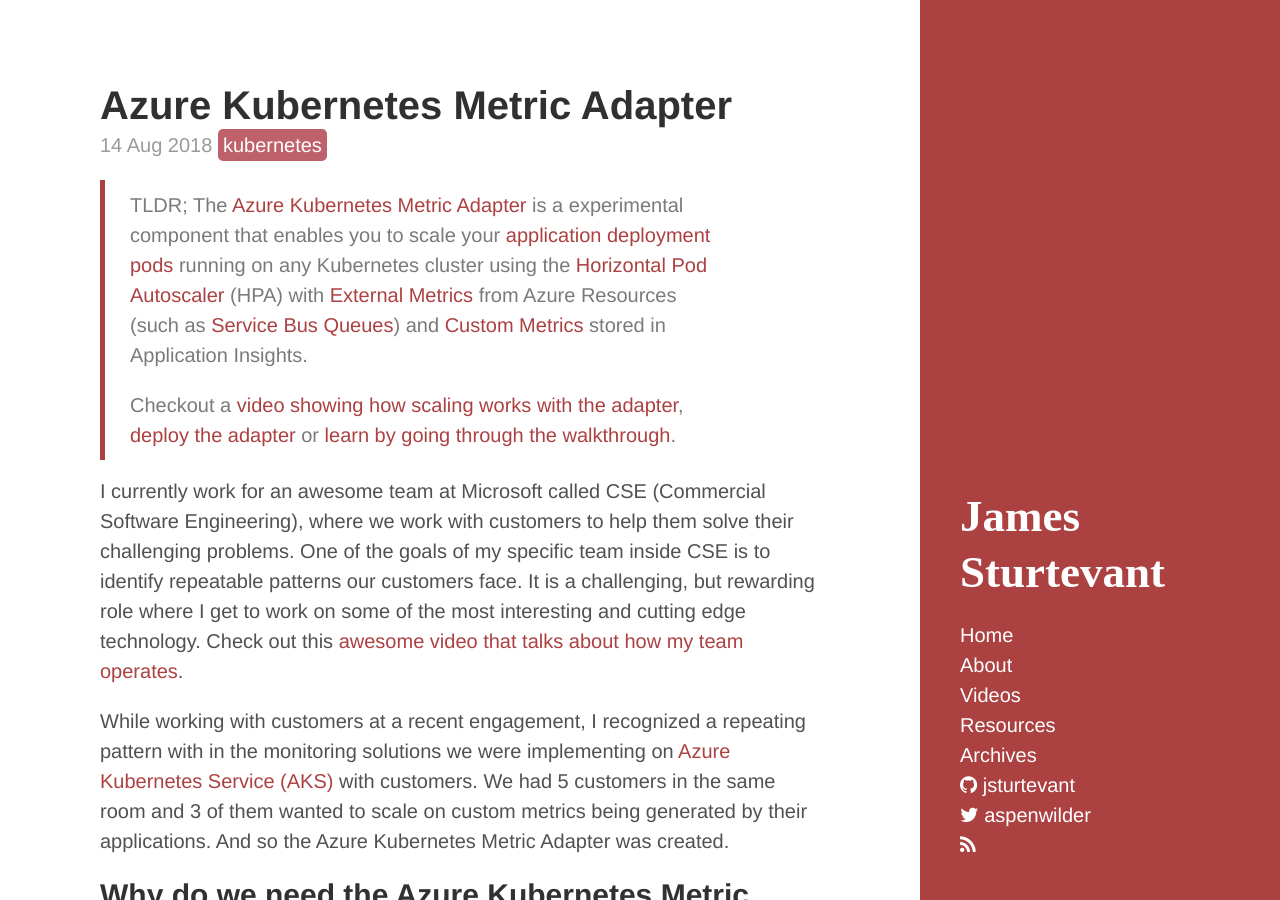
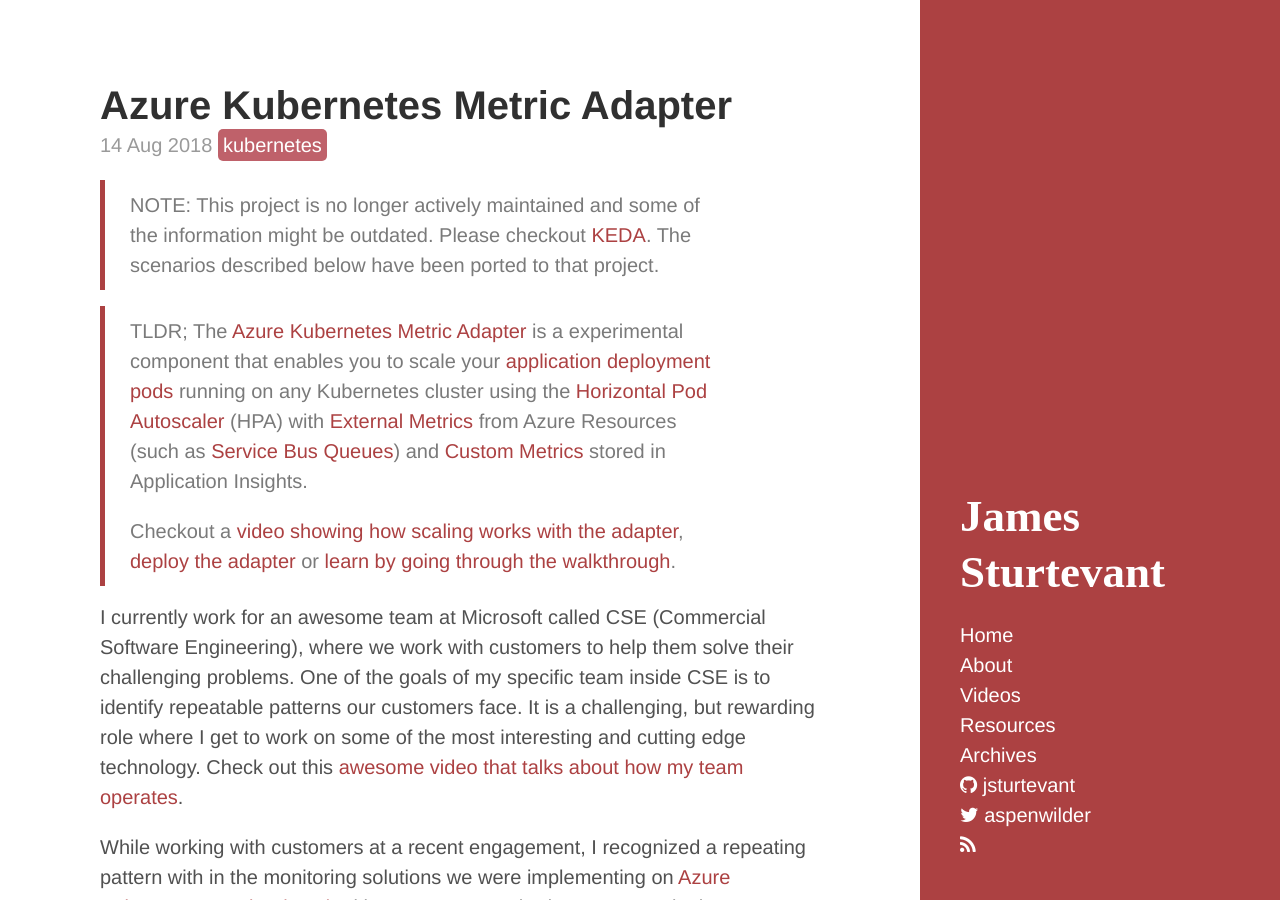
Before and after one commit to jsturtevant/jsturtevant.github.io, a Jekyll site: the page built from _posts/2018-08-14-Azure-Kubernetes-Metric-Adapter.md, in a window 1280 px wide and 900 px high. Built offline with Jekyll 4.4.1, drawn with Linux system fonts in a browser that asks for light colours; nearby versions of some CDN libraries; comment, search, counter and statistics services are not loaded.

Commit message:
add not about not being maintained

```diff
--- a/_posts/2018-08-14-Azure-Kubernetes-Metric-Adapter.md
+++ b/_posts/2018-08-14-Azure-Kubernetes-Metric-Adapter.md
@@ -7,6 +7,8 @@ categories:
   - azure
   - docker
 ---
+
+> NOTE: This project is no longer actively maintained and some of the information might be outdated.  Please checkout [KEDA](https://keda.sh/).  The scenarios described below have been ported to that project.
 
 > TLDR;  The [Azure Kubernetes Metric Adapter](https://github.com/Azure/azure-k8s-metrics-adapter) is a experimental component that enables you to scale your [application deployment pods](https://kubernetes.io/docs/concepts/workloads/controllers/deployment/) running on any Kubernetes cluster using the [Horizontal Pod Autoscaler](https://kubernetes.io/docs/tasks/run-application/horizontal-pod-autoscale/) (HPA) with [External Metrics](#external-metrics) from Azure Resources (such as [Service Bus Queues](https://docs.microsoft.com/en-us/azure/service-bus-messaging/service-bus-dotnet-get-started-with-queues)) and [Custom Metrics](#custom-metrics) stored in Application Insights.
 >
```
